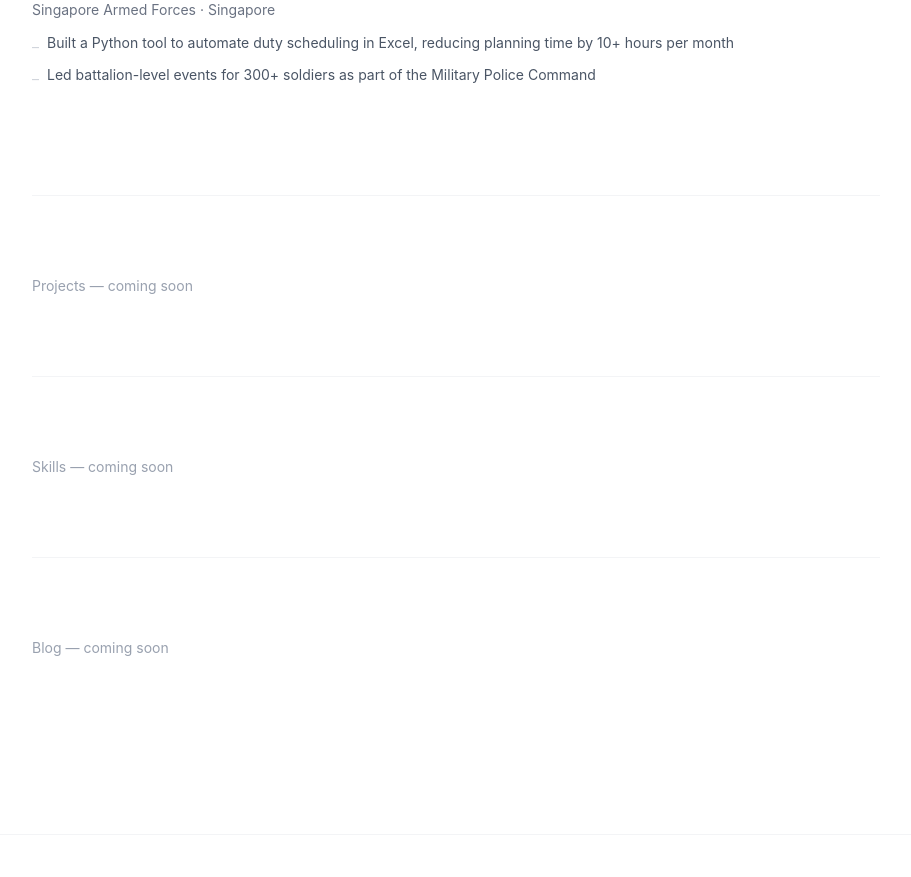
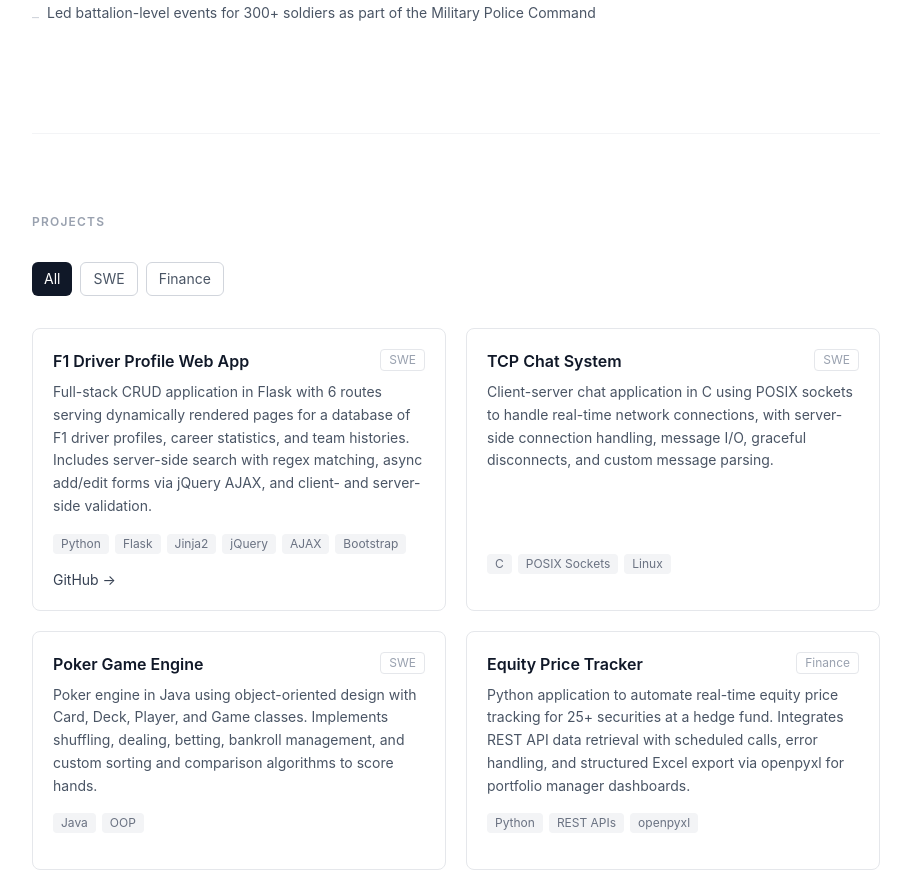
Before and after one commit to y8ngspider/personalwebsite, a React (Vite) app: page / in a window 1280 px wide. Shown: the part 1864-2741 px from the top of the page, without its empty margins (184-1095 px from the left). Built offline with nearby package versions, Linux system fonts and the light colour scheme.

Commit message:
added projects section

```diff
--- a/src/App.tsx
+++ b/src/App.tsx
@@ -3,6 +3,7 @@ import Footer from './components/layout/Footer'
 import Hero from './components/sections/Hero'
 import About from './components/sections/About'
 import Experience from './components/sections/Experience'
+import Projects from './components/sections/Projects'
 
 export default function App() {
   return (
@@ -12,9 +13,7 @@ export default function App() {
         <Hero />
         <About />
         <Experience />
-        <section id="projects" className="py-20 border-b border-gray-100">
-          <p className="text-gray-400 text-sm">Projects — coming soon</p>
-        </section>
+        <Projects />
         <section id="skills" className="py-20 border-b border-gray-100">
           <p className="text-gray-400 text-sm">Skills — coming soon</p>
         </section>
--- a/src/components/sections/Hero.tsx
+++ b/src/components/sections/Hero.tsx
@@ -11,10 +11,6 @@ export default function Hero() {
           <h1 className="text-5xl font-bold text-gray-900 tracking-tight mb-6">
             Ethan Yang
           </h1>
-          <p className="text-lg text-gray-500 max-w-xl mb-10">
-            Software engineer and finance researcher. I like building tools that sit at the
-            intersection of code and capital.
-          </p>
           <div className="flex flex-wrap gap-3 text-sm">
             <a
               href="https://github.com/y8ngspider"
--- /dev/null
+++ b/src/components/sections/Projects.tsx
@@ -0,0 +1,44 @@
+import { useState } from 'react'
+import { projects } from '../../data/projects'
+import ProjectCard from '../ui/ProjectCard'
+
+const categories = ['All', 'SWE', 'Finance'] as const
+
+export default function Projects() {
+  const [activeCategory, setActiveCategory] = useState<string>('All')
+
+  const filteredProjects =
+    activeCategory === 'All'
+      ? projects
+      : projects.filter((project) => project.category === activeCategory)
+
+  return (
+    <section id="projects" className="py-20 border-b border-gray-100">
+      <h2 className="text-xs font-semibold text-gray-400 tracking-widest uppercase mb-8">
+        Projects
+      </h2>
+
+      <div className="flex gap-2 mb-8">
+        {categories.map((category) => (
+          <button
+            key={category}
+            onClick={() => setActiveCategory(category)}
+            className={
+              activeCategory === category
+                ? 'px-3 py-1.5 text-sm rounded-md bg-gray-900 text-white'
+                : 'px-3 py-1.5 text-sm rounded-md border border-gray-300 text-gray-600 hover:border-gray-500 transition-colors'
+            }
+          >
+            {category}
+          </button>
+        ))}
+      </div>
+
+      <div className="grid sm:grid-cols-2 gap-5">
+        {filteredProjects.map((project) => (
+          <ProjectCard key={project.id} project={project} />
+        ))}
+      </div>
+    </section>
+  )
+}
--- /dev/null
+++ b/src/components/ui/ProjectCard.tsx
@@ -0,0 +1,53 @@
+import type { Project } from '../../types'
+
+interface Props {
+  project: Project
+}
+
+export default function ProjectCard({ project }: Props) {
+  return (
+    <div className="border border-gray-200 rounded-lg p-5 flex flex-col hover:border-gray-400 transition-colors">
+      <div className="flex items-start justify-between gap-2 mb-2">
+        <h3 className="font-semibold text-gray-900">{project.title}</h3>
+        <span className="text-xs text-gray-400 border border-gray-200 rounded px-2 py-0.5 whitespace-nowrap">
+          {project.category}
+        </span>
+      </div>
+      <p className="text-sm text-gray-600 leading-relaxed mb-4 flex-1">
+        {project.description}
+      </p>
+      <div className="flex flex-wrap gap-1.5 mb-4">
+        {project.techStack.map((tech) => (
+          <span
+            key={tech}
+            className="text-xs text-gray-500 bg-gray-100 rounded px-2 py-0.5"
+          >
+            {tech}
+          </span>
+        ))}
+      </div>
+      <div className="flex gap-4 text-sm">
+        {project.githubUrl && (
+          <a
+            href={project.githubUrl}
+            target="_blank"
+            rel="noreferrer"
+            className="text-gray-700 hover:text-gray-900 transition-colors"
+          >
+            GitHub →
+          </a>
+        )}
+        {project.liveUrl && (
+          <a
+            href={project.liveUrl}
+            target="_blank"
+            rel="noreferrer"
+            className="text-gray-700 hover:text-gray-900 transition-colors"
+          >
+            Live →
+          </a>
+        )}
+      </div>
+    </div>
+  )
+}
```
